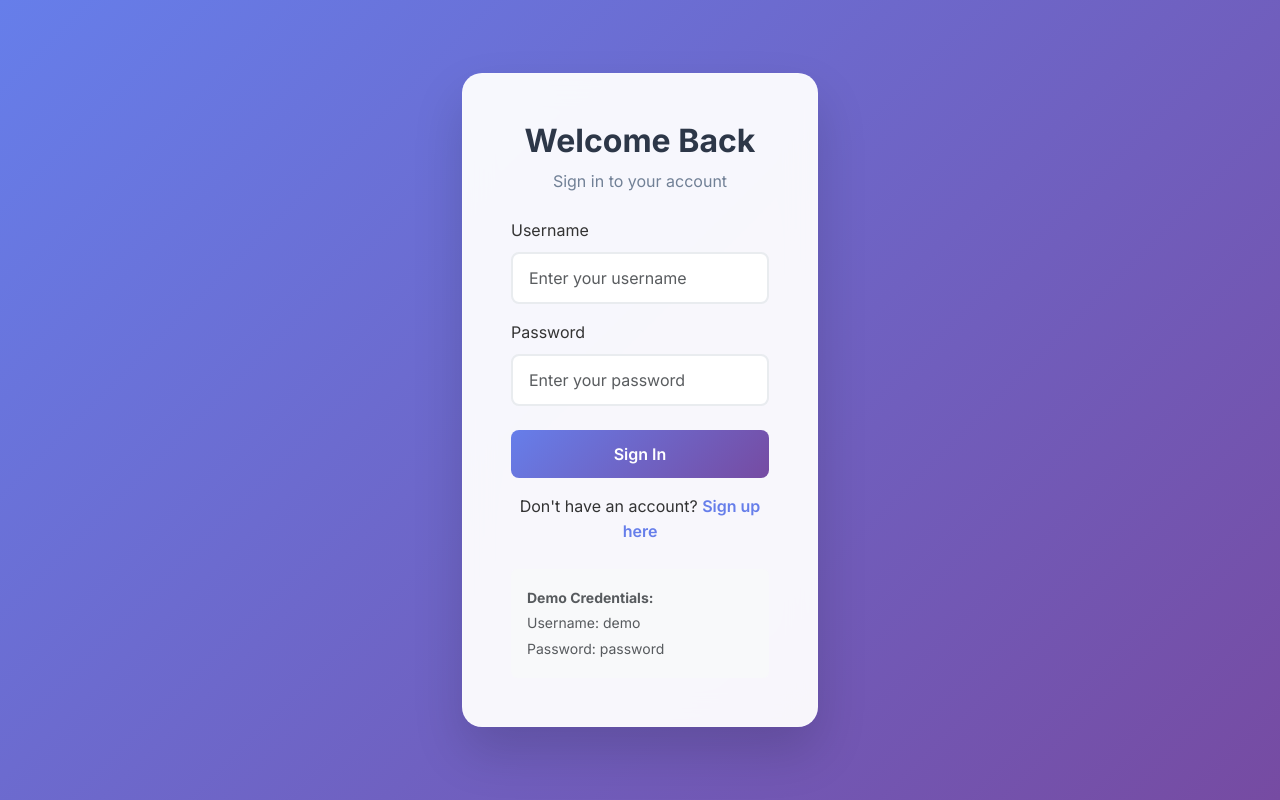
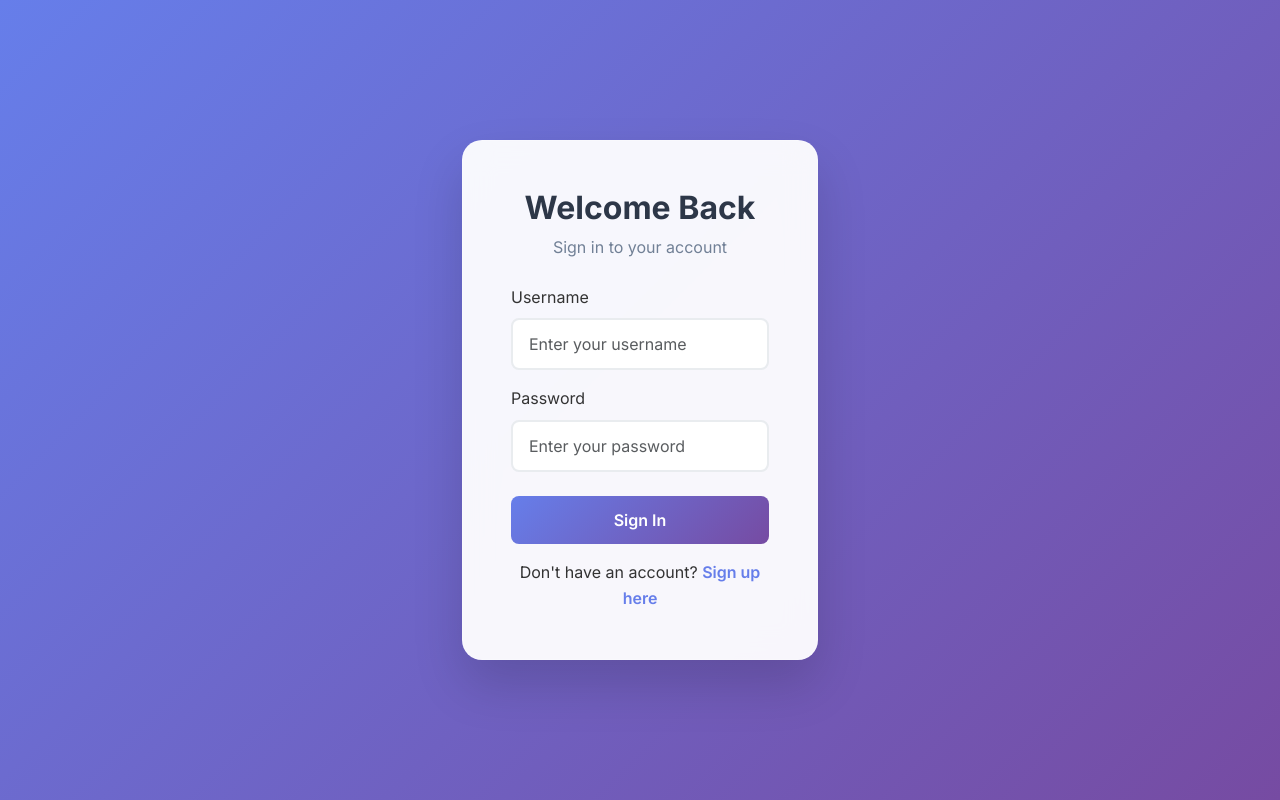
Before and after one commit to dhanushka365/Task-Manager-App, an Angular app in the folder frontend/: page /login in a window 1280 px wide. Built offline with nearby package versions, Linux system fonts and the light colour scheme.

Commit message:
changes committed

```diff
--- a/frontend/src/app/components/login/login.component.html
+++ b/frontend/src/app/components/login/login.component.html
@@ -73,15 +73,6 @@
               <a routerLink="/register" class="text-decoration-none">Sign up here</a>
             </p>
           </div>
-
-          <!-- Demo Credentials (for testing) -->
-          <div class="mt-4 p-3 bg-light rounded">
-            <small class="text-muted">
-              <strong>Demo Credentials:</strong><br>
-              Username: demo<br>
-              Password: password
-            </small>
-          </div>
         </div>
       </div>
     </div>
```
